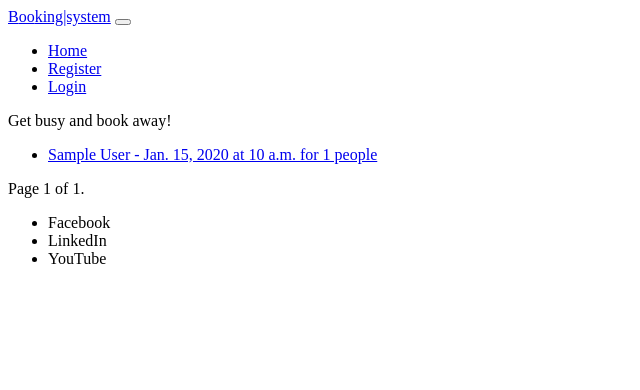
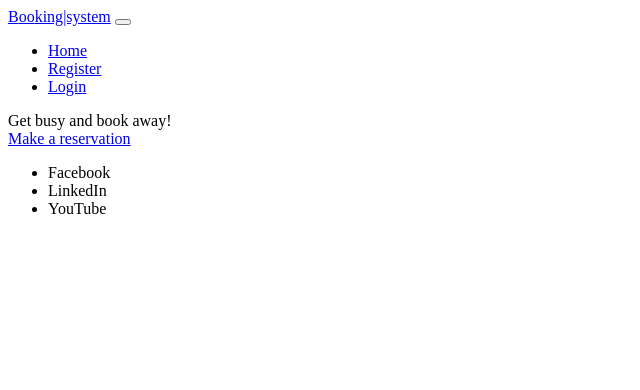
Before and after one commit to AndreasChristensen89/resto-booking-system, a Django app: page / in a window 1280 px wide. Shown: the top 390 px of the page, without its empty margins (0-640 px from the left). Run offline with Django 3.2, Linux system fonts and the light colour scheme; tables that the repository leaves empty hold one stand-in row (values such as "Sample post").

Commit message:
Create make_reservation template, add if superuser/else in index.html

```diff
--- a/templates/index.html
+++ b/templates/index.html
@@ -2,6 +2,7 @@
 
 {% block content %}
 
+{% if user.is_superuser %}
     <ul>
     {% for reservation in reservation_list %}
     <li>
@@ -32,5 +33,8 @@
             {% endif %}
         </span>
     </div>
+{% else %}
+    <a href="#">Make a reservation</a>
+{% endif %}
 
 {% endblock %}
```
Also changed, not shown: reservation/templates/reservation/make_reservation.html (added). Lines whose indentation alone changed are shown as unchanged.
